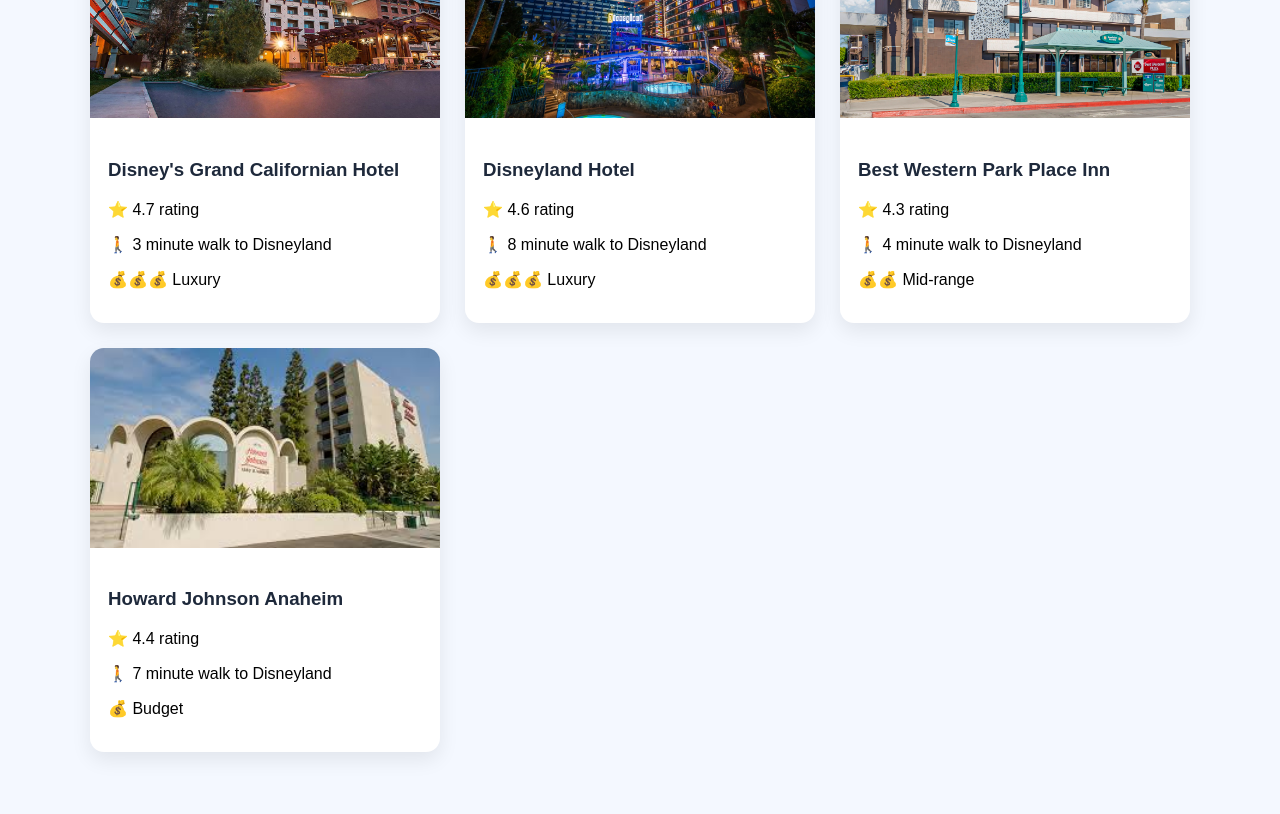
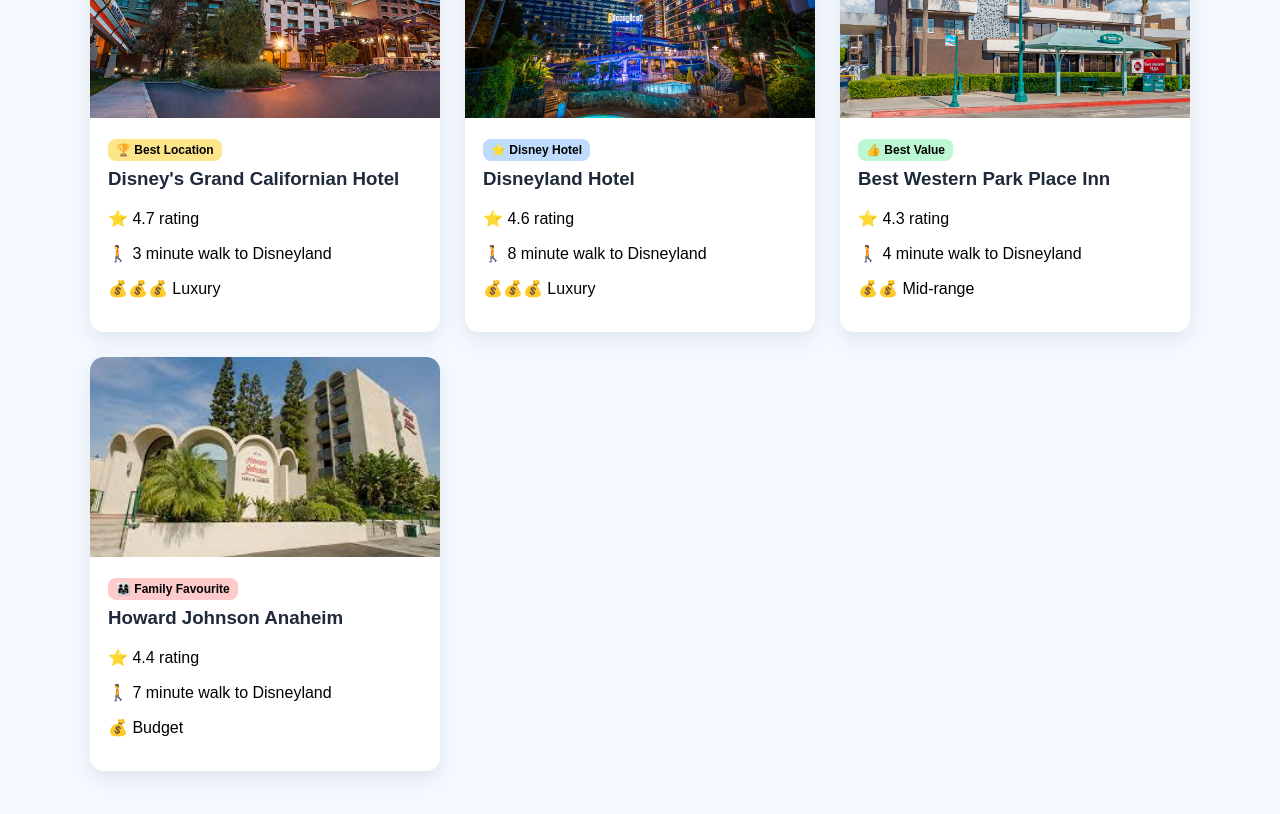
Before and after one commit to Parkbase/magic-route, a Next.js app: page /hotels-near-disneyland in a window 1280 px wide. Shown: the part 360-1174 px from the top of the page. Built offline with nearby package versions, Linux system fonts and the light colour scheme.

Commit message:
Added hotel badges

```diff
--- a/app/hotels-near-disneyland/page.tsx
+++ b/app/hotels-near-disneyland/page.tsx
@@ -44,7 +44,19 @@
 
           <div style={{padding:"18px"}}>
 
-            <h3>Disney's Grand Californian Hotel</h3>
+            <span style={{
+              background:"#fde68a",
+              padding:"4px 8px",
+              borderRadius:"8px",
+              fontSize:"12px",
+              fontWeight:"bold"
+            }}>
+              🏆 Best Location
+            </span>
+
+            <h3 style={{marginTop:"10px"}}>
+              Disney's Grand Californian Hotel
+            </h3>
 
             <p>⭐ 4.7 rating</p>
 
@@ -76,7 +88,19 @@
 
           <div style={{padding:"18px"}}>
 
-            <h3>Disneyland Hotel</h3>
+            <span style={{
+              background:"#bfdbfe",
+              padding:"4px 8px",
+              borderRadius:"8px",
+              fontSize:"12px",
+              fontWeight:"bold"
+            }}>
+              ⭐ Disney Hotel
+            </span>
+
+            <h3 style={{marginTop:"10px"}}>
+              Disneyland Hotel
+            </h3>
 
             <p>⭐ 4.6 rating</p>
 
@@ -108,7 +132,19 @@
 
           <div style={{padding:"18px"}}>
 
-            <h3>Best Western Park Place Inn</h3>
+            <span style={{
+              background:"#bbf7d0",
+              padding:"4px 8px",
+              borderRadius:"8px",
+              fontSize:"12px",
+              fontWeight:"bold"
+            }}>
+              👍 Best Value
+            </span>
+
+            <h3 style={{marginTop:"10px"}}>
+              Best Western Park Place Inn
+            </h3>
 
             <p>⭐ 4.3 rating</p>
 
@@ -140,7 +176,19 @@
 
           <div style={{padding:"18px"}}>
 
-            <h3>Howard Johnson Anaheim</h3>
+            <span style={{
+              background:"#fecaca",
+              padding:"4px 8px",
+              borderRadius:"8px",
+              fontSize:"12px",
+              fontWeight:"bold"
+            }}>
+              👨‍👩‍👧 Family Favourite
+            </span>
+
+            <h3 style={{marginTop:"10px"}}>
+              Howard Johnson Anaheim
+            </h3>
 
             <p>⭐ 4.4 rating</p>
 
```
